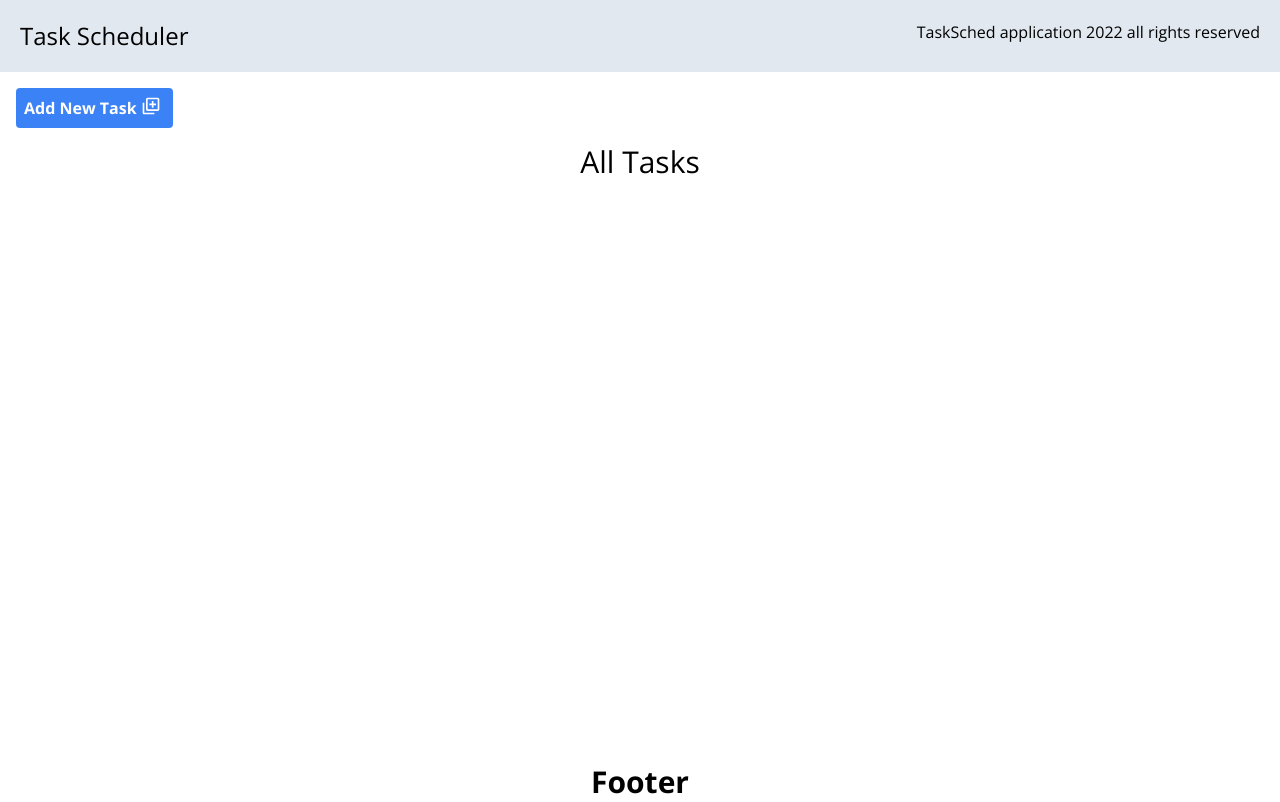
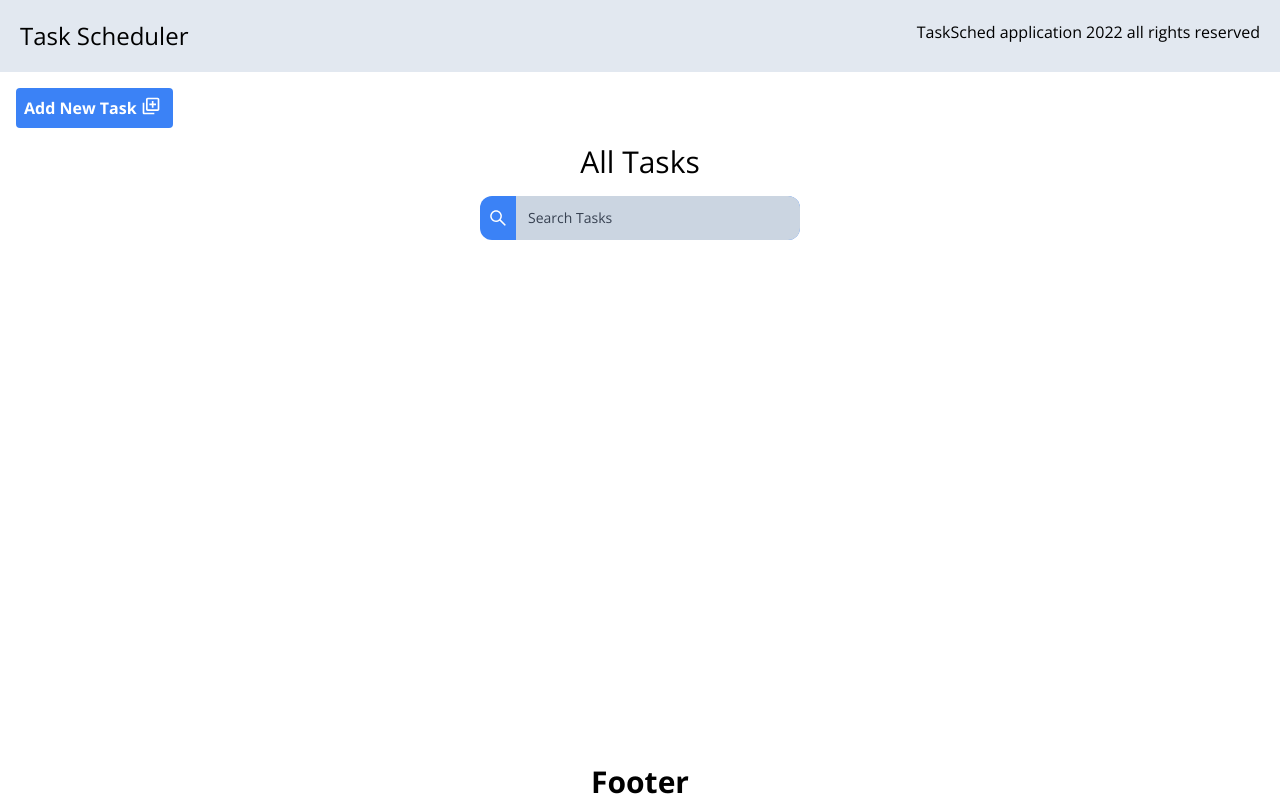
Before and after one commit to JamesTTTT/TaskScheduler, a React (Create React App) app: page / in a window 1280 px wide. Built offline with nearby package versions, Linux system fonts and the light colour scheme.

Commit message:
Added working searchbar. The searchbar filters the list to match your searchphrase. The searchbar is fully styled

```diff
--- a/src/components/AddTask.jsx
+++ b/src/components/AddTask.jsx
@@ -35,7 +35,7 @@ const AddTask = ({loadedTasks, updateTask}) => {
       title: taskTitle,
       description: taskDescription,
       category: taskCategory,
-      deadline: deadline
+      //deadline: deadline
 
     }
 
--- /dev/null
+++ b/src/components/Search.jsx
@@ -0,0 +1,25 @@
+import React from 'react'
+import {AiOutlineSearch} from 'react-icons/ai'
+
+const Search = ({searchPhrase, setSearchPhrase}) => {
+  return (
+    <div className='flex row content-center justify-center p-4'>
+        <div className='flex rounded-xl bg-blue-500 w-80'>
+            <div className='flex items-center pointer-events-none'>
+                <AiOutlineSearch className='w-5 h-5 mx-2 text-white'/>
+            </div>
+            <input
+            type="search"
+            placeholder='Search Tasks'
+            value={searchPhrase}
+            onChange={(e)=>{setSearchPhrase(e.target.value)}}
+            className='
+            w-full text-gray-700 text-sm rounded-r-xl bg-slate-300
+            p-3 placeholder-gray-700 focus:outline-none focus:border-blue-500'
+            />
+        </div>
+    </div>
+  )
+}
+
+export default Search
--- a/src/components/TaskList.jsx
+++ b/src/components/TaskList.jsx
@@ -1,8 +1,10 @@
 import React from 'react'
-import {AiOutlineDelete} from 'react-icons/ai'
-import taskManage from '../manage/taskmanager'
+import { useState } from 'react'
+import {AiOutlineDelete, AiOutlineEdit} from 'react-icons/ai'
+import Search from './Search'
 
-const TaskList = ({loadedTasks, updateTask}) => {
+
+const TaskList = ({loadedTasks, updateTask, searchPhrase}) => {
 
     const handleDelete = (id) => {
         console.log(id)
@@ -14,12 +16,20 @@ const TaskList = ({loadedTasks, updateTask}) => {
 
     const Tasks = () => {
         if (loadedTasks) {
-            return loadedTasks.map((item, index) => {
+            return loadedTasks
+            .filter(item => {
+                if (searchPhrase === ''){
+                    return item
+            } else if(item.title.toLowerCase().includes(searchPhrase.toLowerCase())) {
+                    return item
+            }
+        })
+            .map((item, index) => {
                 return(
                     <div
                     key={index}
-                    className="rounded p-4 bg-slate-300 mx-4 w-56
-                    hover:bg-slate-400"
+                    className=" transition-colors rounded p-4 bg-slate-300 mx-4 w-56
+                    hover:bg-slate-400 flex flex-col justify-between my-3"
                     >
                         <div>
                             <p className='text-xl'>{item.title}</p>
@@ -27,12 +37,21 @@ const TaskList = ({loadedTasks, updateTask}) => {
                             <p>Deadline {item.deadline}</p>
                         </div>
 
-                        <div >
+                        <div className='pt-3 flex justify-end'>
+                            <button
+                            //onClick={()=>handleDelete(item.id)}
+                            className='text-2xl p-2 bg-slate-700 rounded-3xl text-white
+                            hover:bg-blue-700 transition-colors mx-1'>
+                                <AiOutlineEdit/>
+                            </button>
+
                             <button
                             onClick={()=>handleDelete(item.id)}
-                            className='p-2 bg-slate-700 rounded-3xl text-white'>
+                            className='text-2xl p-2 bg-slate-700 rounded-3xl text-white
+                            hover:bg-red-700 transition-colors mx-1'>
                                 <AiOutlineDelete/>
                             </button>
+
                         </div>
 
                     </div>
@@ -44,14 +63,40 @@ const TaskList = ({loadedTasks, updateTask}) => {
 
   return (
     <div>
-        <div>
+        {/* <div>
             <h1 className='text-3xl font-thin text-center'>All Tasks</h1>
-        </div>
-        <div className='flex flex-row justify-center'>
+        </div> */}
+        <div className='flex flex-row justify-center flex-wrap'>
             {Tasks()}
         </div>
     </div>
   )
 }
 
-export default TaskList
+const FilteredList = ({loadedTasks, updateTask}) =>{
+    const [searchPhrase, setSearchPhrase] = useState("")
+    return(
+    <div>
+        <div>
+            <h1 className='text-3xl font-thin text-center'>All Tasks</h1>
+        </div>
+        <div>
+            <Search
+                searchPhrase={searchPhrase}
+                setSearchPhrase={setSearchPhrase}
+            />
+        </div>
+        <div>
+            <TaskList
+                loadedTasks={loadedTasks}
+                updateTask={updateTask}
+                searchPhrase={searchPhrase}
+            />
+        </div>
+    </div>
+
+    )
+}
+
+
+export default FilteredList
--- a/src/components/index.jsx
+++ b/src/components/index.jsx
@@ -2,3 +2,4 @@ export { default as Header } from './Header';
 export { default as Footer } from './Footer';
 export { default as AddTask } from './AddTask';
 export { default as TaskList } from './TaskList';
+export { default as Search } from './Search'
```
